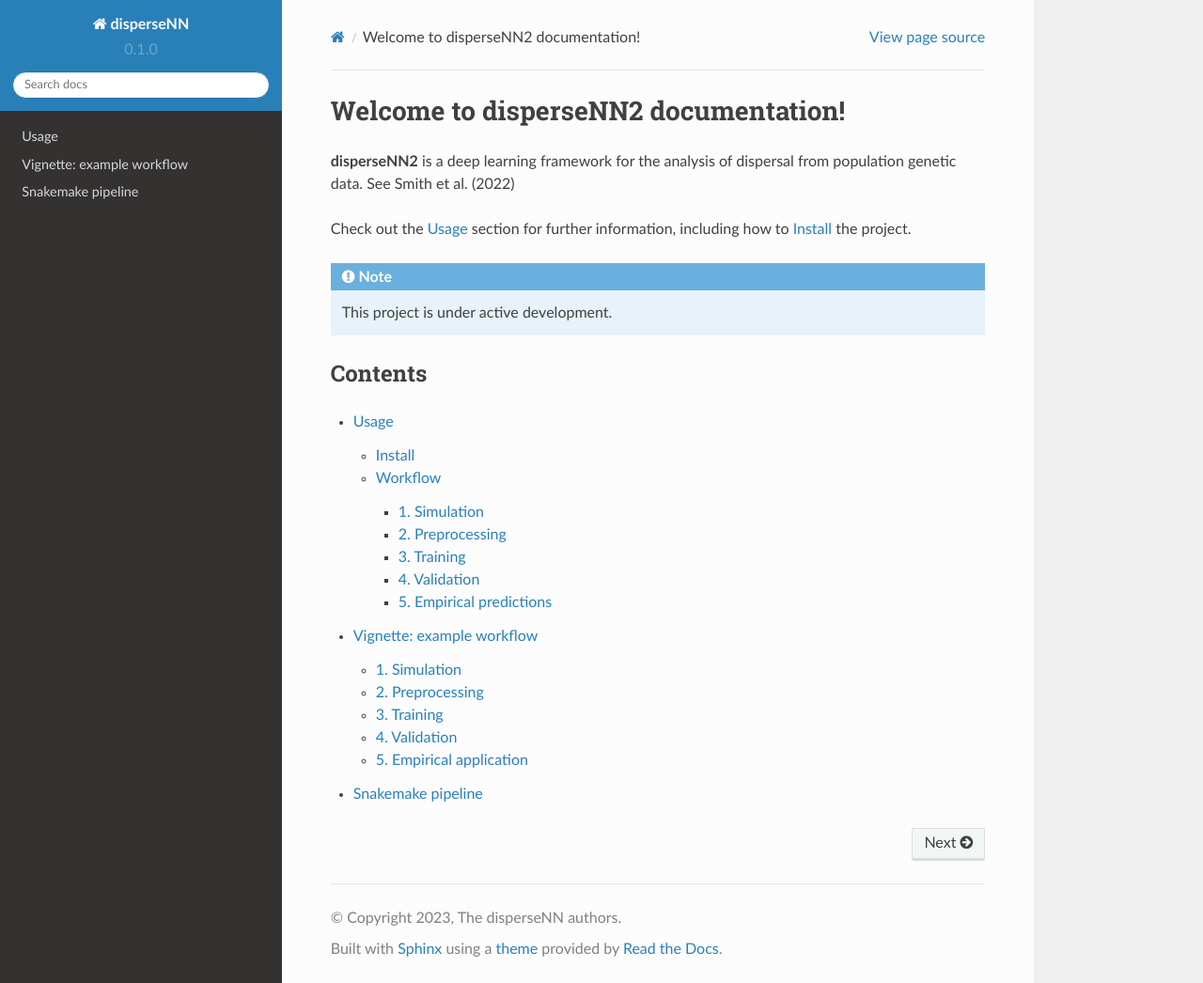
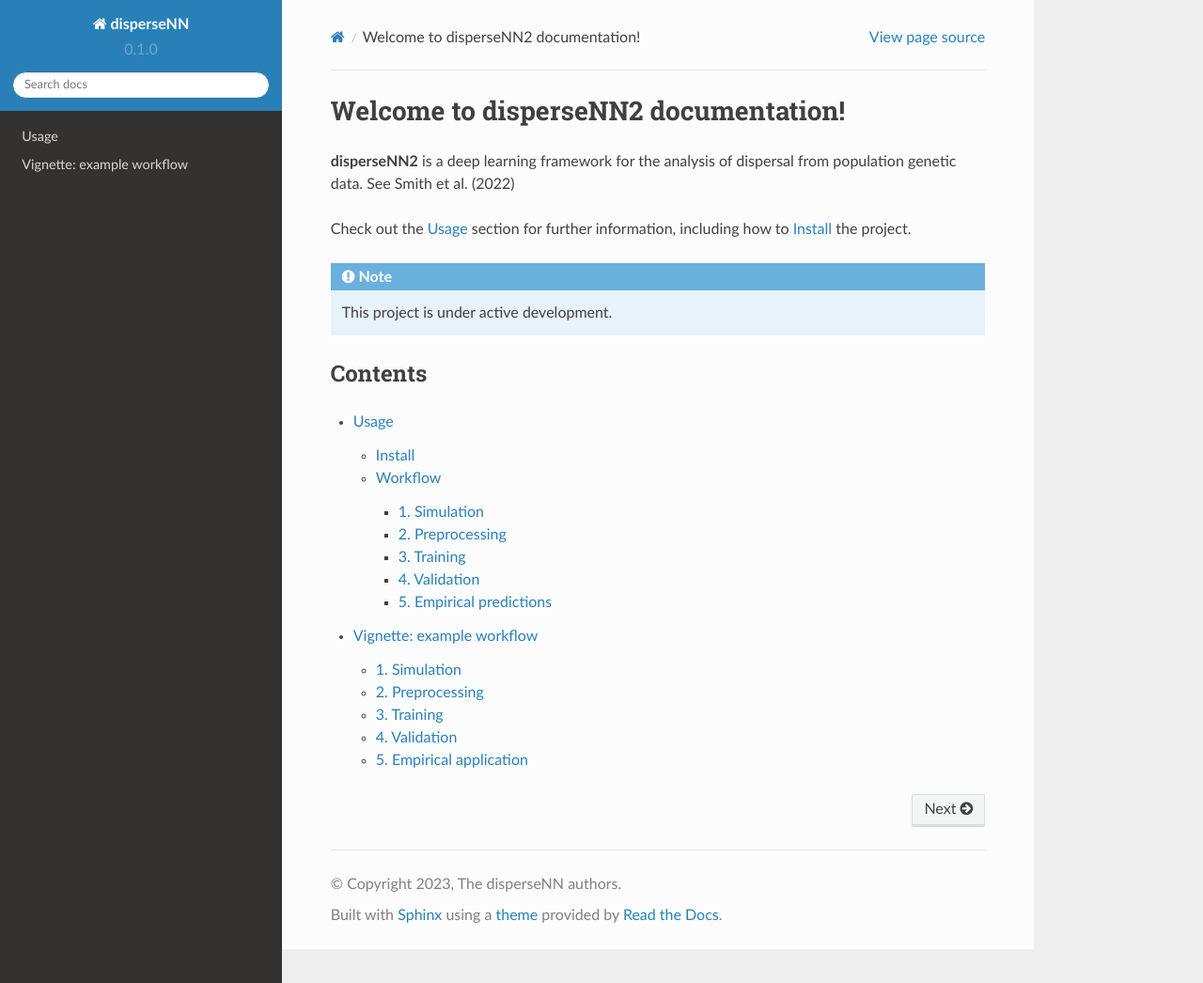
Before and after one commit to kr-colab/disperseNN2, a Sphinx documentation site: the page built from docs/source/index.rst, in a window 1280 px wide and 1046 px high. Shown: the whole window at 94% size. Built offline with Sphinx 7.4.7 and the Read the Docs theme 2.0.0, drawn with Linux system fonts in a browser that asks for light colours.

Commit message:
got rid of snakemake section

```diff
--- a/docs/source/index.rst
+++ b/docs/source/index.rst
@@ -17,4 +17,3 @@ Contents
 
    usage
    vignette
-   snakemake
--- a/docs/source/snakemake.rst
+++ /dev/null
@@ -1,2 +0,0 @@
-Snakemake pipeline
-==================
```
